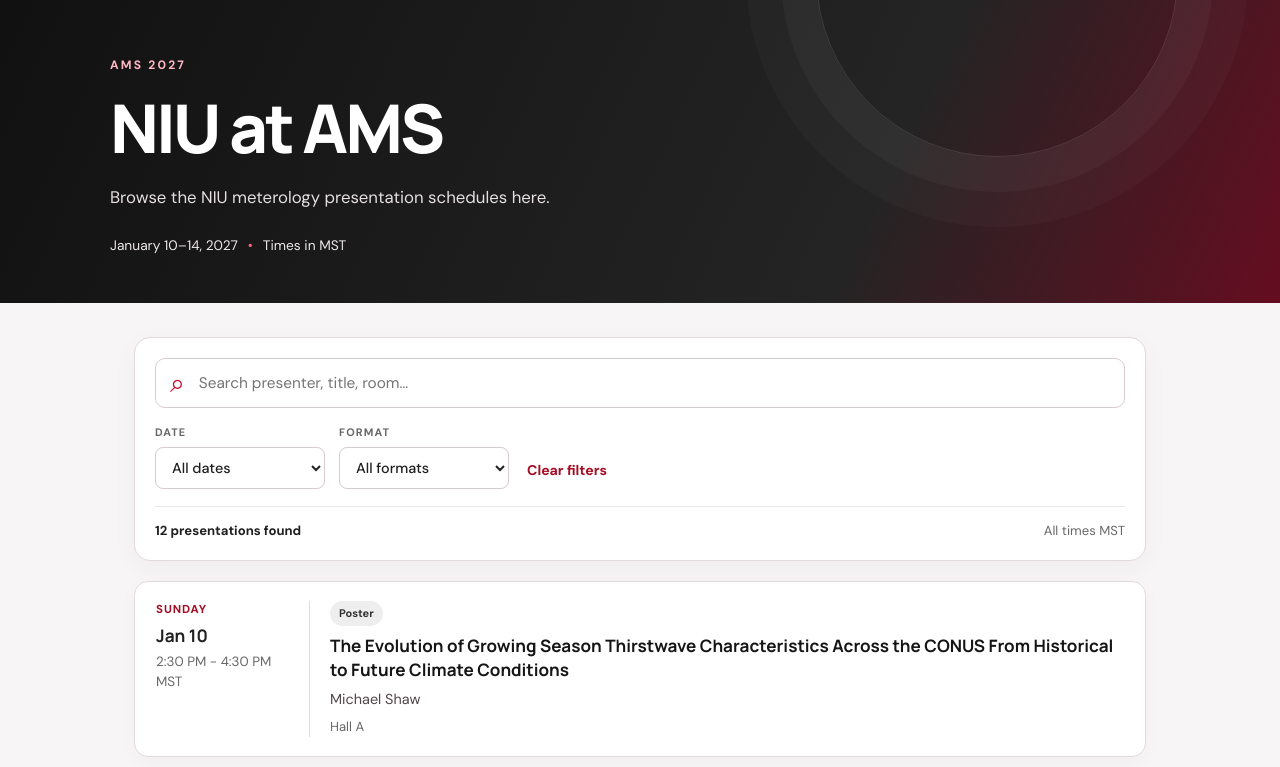
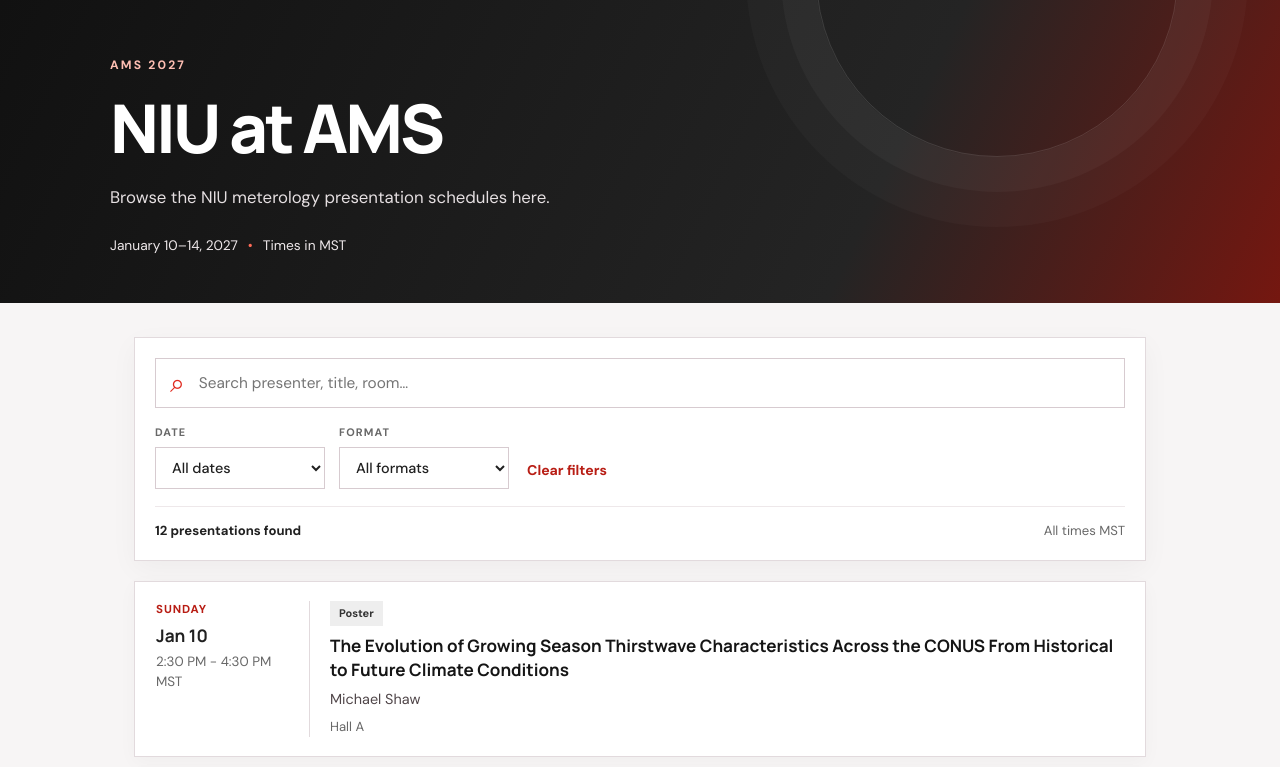
Before and after one commit to ab-collier/niu-ams-2027, a plain HTML site: page index.html in a window 1280 px wide. Shown: the top 767 px of the page. Drawn offline with nearby package versions, Linux system fonts and the light colour scheme.

Commit message:
Add files via upload

```diff
--- a/styles.css
+++ b/styles.css
@@ -2,54 +2,55 @@
 :root {
   --black:#151515;
   --black2:#292929;
-  --red:#c8102e;
-  --red-dark:#a50d25;
-  --red-pale:#fbecef;
+  --red:#e02b20;
+  --red-dark:#b81d14;
+  --red-pale:#fdf0ed;
   --ink:#202020;
   --muted:#686868;
   --line:#e2dadd;
   --paper:#f7f5f5;
 }
 body { margin:0; background:var(--paper); color:var(--ink); font-family:"DM Sans",Arial,sans-serif; line-height:1.5; }
-.hero { background:linear-gradient(115deg,#111111 0%,#242424 68%,#650d20 100%); color:white; padding:56px max(24px,calc((100vw - 1060px)/2)) 48px; position:relative; overflow:hidden; }
-.hero:after { content:""; position:absolute; width:360px;height:360px;border:1px solid #ffffff20;border-radius:50%;right:8%;top:-205px;box-shadow:0 0 0 35px #ffffff08,0 0 0 70px #ffffff06; }
+.hero { background:linear-gradient(115deg,#111111 0%,#242424 68%,#751710 100%); color:white; padding:56px max(24px,calc((100vw - 1060px)/2)) 48px; position:relative; overflow:hidden; }
+.hero:after { content:""; position:absolute; width:360px;height:360px;border:1px solid #ffffff20;border-radius:50%;right:8%;top:-205px;box-shadow:0 0 0 35px #ffffff08, 0 0 0 70px #ffffff06; }
 .hero-inner { max-width:760px; position:relative; z-index:1; }
-.eyebrow { color:#ffb7c4; font-size:.76rem; font-weight:700; letter-spacing:.18em; margin:0 0 18px; }
+.eyebrow { color:#ffbfb3; font-size:.76rem; font-weight:700; letter-spacing:.18em; margin:0 0 18px; }
 h1 { font:800 clamp(2.35rem,6vw,4.2rem)/1.06 "Manrope",sans-serif; letter-spacing:-.045em; margin:0; }
-h1 span { color:#ff647f; }
+h1 span { color:#ff6b57; }
 .intro { color:#e5dfe1; max-width:570px; font-size:1.05rem; margin:22px 0 24px; }
 .hero-meta { display:flex; flex-wrap:wrap; gap:10px; color:#eee8ea; font-size:.86rem; }
-.dot { color:#ff647f; }
+.dot { color:#ff6b57; }
 .hero-mark { position:absolute; right:max(24px,calc((100vw - 1060px)/2)); bottom:30px; font:800 2.3rem/.9 "Manrope",sans-serif; color:#ffffff16; text-align:right; letter-spacing:-.06em; }
 .hero-mark small { font-size:1.1rem; letter-spacing:.25em; }
 .page { max-width:1060px; margin:0 auto; padding:34px 24px 24px; }
-.controls { background:white; border:1px solid var(--line); border-radius:16px; padding:20px; box-shadow:0 8px 26px #260b120a; }
-.search-wrap { display:flex; align-items:center; gap:12px; border:1px solid #d7cbd0; border-radius:10px; padding:0 14px; height:50px; }
+.controls { background:white; border:1px solid var(--line); border-radius:0; padding:20px; box-shadow:0 8px 26px #260b120a; }
+.search-wrap { display:flex; align-items:center; gap:12px; border:1px solid #d7cbd0; border-radius:0; padding:0 14px; height:50px; }
 .search-icon { color:var(--red); font-size:1.65rem; line-height:1; }
 .search-wrap input { border:0; outline:0; width:100%; height:100%; font:inherit; color:var(--ink); background:transparent; font-size:.96rem; }
 .filter-row { display:flex; align-items:end; flex-wrap:wrap; gap:14px; margin-top:16px; }
 .filter-label { display:grid; gap:6px; color:var(--muted); font-size:.68rem; font-weight:700; letter-spacing:.1em; }
-select { min-width:170px; border:1px solid #d7cbd0; background:white; border-radius:8px; padding:10px 34px 10px 12px; color:var(--ink); font:500 .9rem "DM Sans",sans-serif; }
+select { min-width:170px; border:1px solid #d7cbd0; background:white; border-radius:0; padding:10px 34px 10px 12px; color:var(--ink); font:500 .9rem "DM Sans",sans-serif; }
 .clear-btn { border:0; background:transparent; color:var(--red-dark); padding:10px 4px; font:700 .88rem "DM Sans",sans-serif; cursor:pointer; }
 .clear-btn:hover { text-decoration:underline; }
 .results-line { display:flex; justify-content:space-between; gap:12px; margin-top:17px; padding-top:14px; border-top:1px solid #eee8ea; }
 .results-line p { margin:0; color:var(--muted); font-size:.82rem; }
 #resultCount { color:var(--ink); font-weight:700; }
 .presentation-list { display:grid; gap:13px; margin-top:20px; }
-.card { background:white; border:1px solid var(--line); border-radius:14px; padding:19px 21px; display:grid; grid-template-columns:154px minmax(0,1fr); gap:20px; box-shadow:0 5px 18px #260b1208; }
+.card { background:white; border:1px solid var(--line); border-radius:0; padding:19px 21px; display:grid; grid-template-columns:154px minmax(0,1fr); gap:20px; box-shadow:0 5px 18px #260b1208; }
 .when { border-right:1px solid var(--line); padding-right:17px; }
 .day { color:var(--red-dark); font-size:.72rem; font-weight:700; letter-spacing:.08em; text-transform:uppercase; }
 .date { font:700 1.08rem "Manrope",sans-serif; margin-top:5px; }
 .time { color:var(--muted); font-size:.84rem; margin-top:5px; }
 .details { min-width:0; }
 .tags { display:flex; flex-wrap:wrap; gap:7px; margin-bottom:8px; }
-.tag { display:inline-flex; align-items:center; border-radius:100px; padding:4px 9px; background:var(--red-pale); color:#94132b; font-size:.69rem; font-weight:700; }
+.tag { display:inline-flex; align-items:center; border-radius:0; padding:4px 9px; background:var(--red-pale); color:#a81d14; font-size:.69rem; font-weight:700; }
 .tag.poster { background:#eeeeee; color:#333333; }
 .title { font:700 1.07rem/1.4 "Manrope",sans-serif; margin:0 0 7px; color:var(--black); }
 .presenter { margin:0; color:#4f4548; font-size:.9rem; }
+.role { color:var(--muted); font-size:.85rem; }
 .location { color:var(--muted); font-size:.82rem; margin:7px 0 0; }
 .loading,.empty-state { text-align:center; color:var(--muted); padding:34px 12px; }
-.empty-state { background:white; border:1px dashed #cdbfc4; border-radius:12px; }
+.empty-state { background:white; border:1px dashed #cdbfc4; border-radius:0; }
 footer { display:flex; justify-content:space-between; flex-wrap:wrap; gap:8px; color:#777174; font-size:.75rem; padding:26px 2px 10px; }
 .sr-only { position:absolute; width:1px; height:1px; padding:0; margin:-1px; overflow:hidden; clip:rect(0,0,0,0); white-space:nowrap; border:0; }
 @media(max-width:620px) {
```
